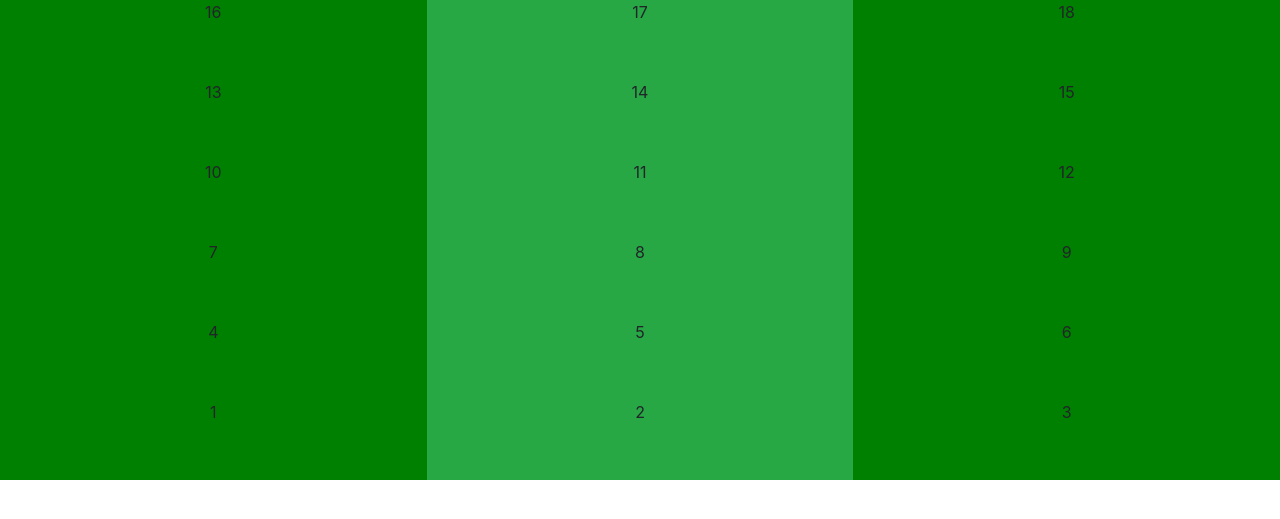
After one commit to minkistic/weplay.soccer, a Flask app: template src/weplayfootball/templates/fieldAreaSelection3.html in a window 1280 px wide. The commit adds this page. Shown: the top 519 px of the page. Run offline with Flask 2, Linux system fonts and the light colour scheme; the template is opened without the code that fills it, so the values that code supplies are empty; some libraries are stand-ins or nearby versions.

Commit message:
계속 위치선택기 작업중 (flex)

```diff
--- /dev/null
+++ b/src/weplayfootball/templates/fieldAreaSelection3.html
@@ -0,0 +1,153 @@
+<!DOCTYPE html>
+<html lang="en">
+<head>
+	<!-- Webpage Title -->
+	<title>위치선택기</title>
+
+	<!-- Required meta tags -->
+	<meta charset="utf-8" />
+	<meta
+	name="viewport"
+	content="width=device-width, initial-scale=1, shrink-to-fit=no"
+	/>
+
+	<!-- Bootstrap CSS -->
+	<link
+	rel="stylesheet"
+	href="https://maxcdn.bootstrapcdn.com/bootstrap/4.0.0/css/bootstrap.min.css"
+	integrity="sha384-Gn5384xqQ1aoWXA+058RXPxPg6fy4IWvTNh0E263XmFcJlSAwiGgFAW/dAiS6JXm"
+	crossorigin="anonymous"
+	/>
+
+	<!-- JS -->
+	<script src="https://ajax.googleapis.com/ajax/libs/jquery/3.4.1/jquery.min.js"></script>
+	<script
+	src="https://cdnjs.cloudflare.com/ajax/libs/popper.js/1.12.9/umd/popper.min.js"
+	integrity="sha384-ApNbgh9B+Y1QKtv3Rn7W3mgPxhU9K/ScQsAP7hUibX39j7fakFPskvXusvfa0b4Q"
+	crossorigin="anonymous"
+	></script>
+	<script
+	src="https://maxcdn.bootstrapcdn.com/bootstrap/4.0.0/js/bootstrap.min.js"
+	integrity="sha384-JZR6Spejh4U02d8jOt6vLEHfe/JQGiRRSQQxSfFWpi1MquVdAyjUar5+76PVCmYl"
+	crossorigin="anonymous"
+	></script>
+
+	<!-- 구글폰트 -->
+	<link href="https://fonts.googleapis.com/css?family=Roboto&display=swap"
+	rel="stylesheet">
+
+</head>
+
+<style>
+	.clearfix::after {
+		content: "";
+		clear: both;
+		display: block;
+	}
+	.box {
+		float: left;
+
+
+	}
+	.box-container {
+		display: flex;
+		text-align: center;
+		text-height: center;
+		height: 80px;
+		background-color: green;
+		justify-content:space-around;
+		align-items: stretch;
+	}
+
+	.box-container1 {
+		display: flex;
+		text-align: center;
+		height: 100%;
+		background-color: blue;
+		justify-content:space-between;
+	}
+
+	.flex-container {
+		flex-wrap:wrap-reverse;
+
+	}
+	.row-container {
+		display: flex;
+	}
+
+	.item {
+		flex: 2;
+		align-items: stretch;
+	}
+
+	.item_B {
+		flex: 1;
+		align-items: stretch;
+
+	</style>
+
+	<body>
+
+		<div class="flex-container">
+
+			<div class="box-container">
+				<div class="item">16</div>
+				<!-- <div class="item_B">16B</div> -->
+				<div class="item bg-success">17</div>
+				<!-- <div class="item_B">18B</div> -->
+				<div class="item">18</div>
+			</div>
+
+			<div class="box-container">
+				<div class="item">13</div>
+				<!-- <div class="item_B">13B</div> -->
+				<div class="item bg-success">14</div>
+				<!-- <div class="item_B">15B</div> -->
+				<div class="item">15</div>
+			</div>
+
+			<div class="box-container">
+				<div class="item">10</div>
+				<div class="item bg-success">11</div>
+				<div class="item">12</div>
+			</div>
+
+			<div class="box-container">
+				<div class="item">7</div>
+				<div class="item bg-success">8</div>
+				<div class="item">9</div>
+			</div>
+
+			<div class="box-container">
+				<div class="item">4</div>
+				<!-- <div class="item_B">4B</div> -->
+				<div class="item bg-success">5</div>
+				<!-- <div class="item_B">6B</div> -->
+				<div class="item">6</div>
+			</div>
+
+			<div class="box-container">
+				<div class="item">1</div>
+				<!-- <div class="item_B">1B</div> -->
+				<div class="item bg-success">2</div>
+				<!-- <div class="item_B">3B</div> -->
+				<div class="item">3</div>
+			</div>
+
+
+
+
+
+		</body>
+		</html>
+
+	<!--
+
+flex-wrap:nowrap;	모든 Itmes를 여러 줄로 묶지 않음(한 줄에 표시)
+flex-wrap:wrap-reverse;	Items를 wrap의 역 방향으로 여러 줄로 묶음
+
+justify-content:space-between;	시작 Item은 시작점에, 마지막 Item은 끝점에 정렬되고 나머지 Items는 사이에 고르게 정렬됨
+
+order: 순서;
+flex-grow: 증가너비;
+-->
--- a/src/weplayfootball/templates/field_area_selection.html
+++ b/src/weplayfootball/templates/field_area_selection.html
@@ -144,7 +144,7 @@
       <div class="col" id="fieldAreaEach">6</div>
     </div>
 
-        <div class="row">
+    <div class="row">
       <div class="col" id="fieldAreaEach">1</div>
       <div class="col-xs" id="fieldAreaEach">1Left</div>
       <div class="col bg-success" id="fieldAreaEach">2</div>
--- a/src/weplayfootball/templates/shoot_record2.html
+++ b/src/weplayfootball/templates/shoot_record2.html
@@ -776,6 +776,10 @@
 
 <script>
 
+// 1. ajax get -> data (축구 선수 목록)
+// 2. ajax 성공 -> select에 option
+// 3. 저장 -> ajax post
+
 			//슈팅이벤트
 			function shootEvent() {
 				console.log("shootEvent")
```
Also changed, not shown: src/weplayfootball/templates/excel.html (+99 -20 lines), src/weplayfootball/templates/team_manage.html (+19 -8 lines), 1 other file.
